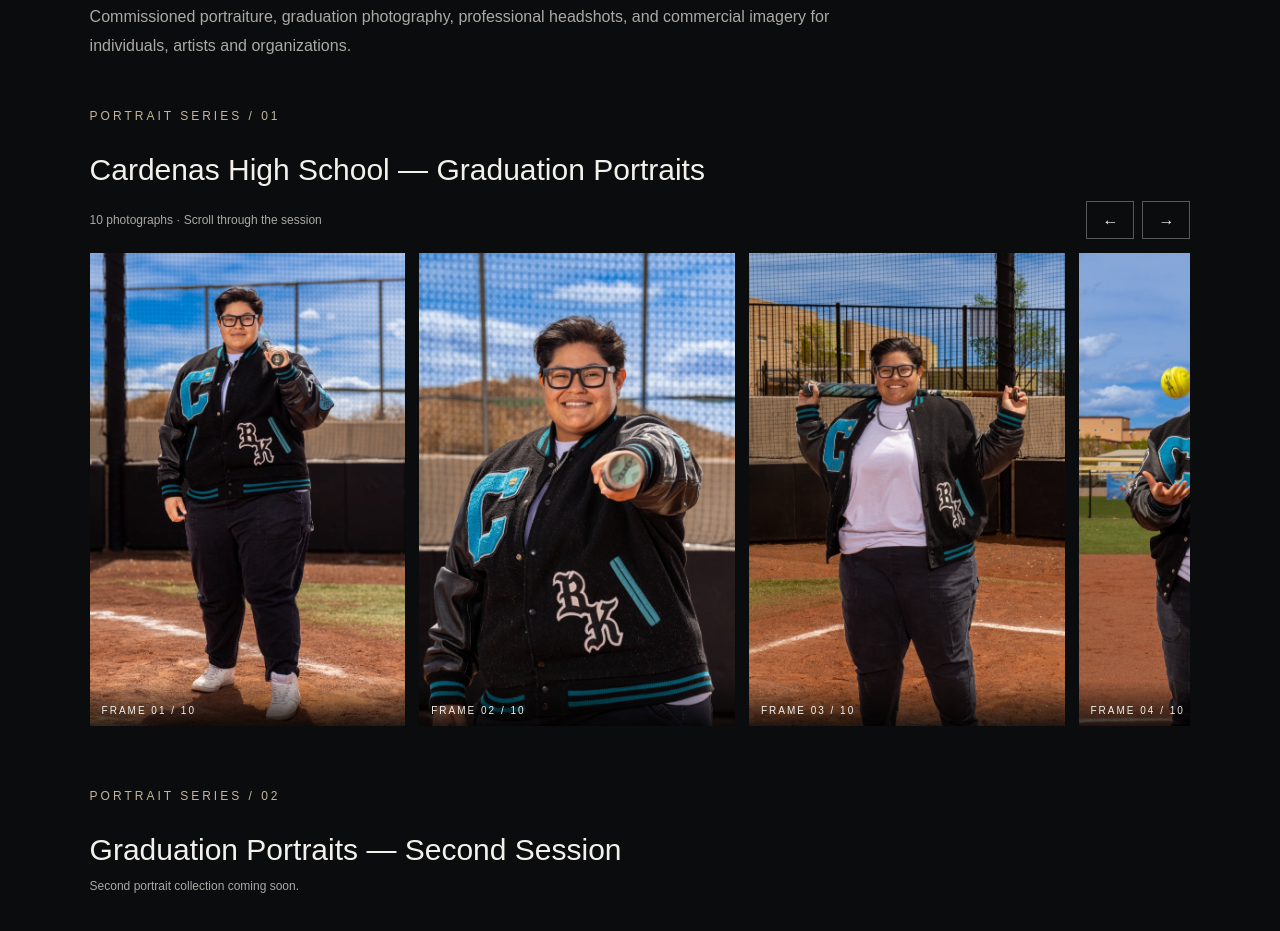
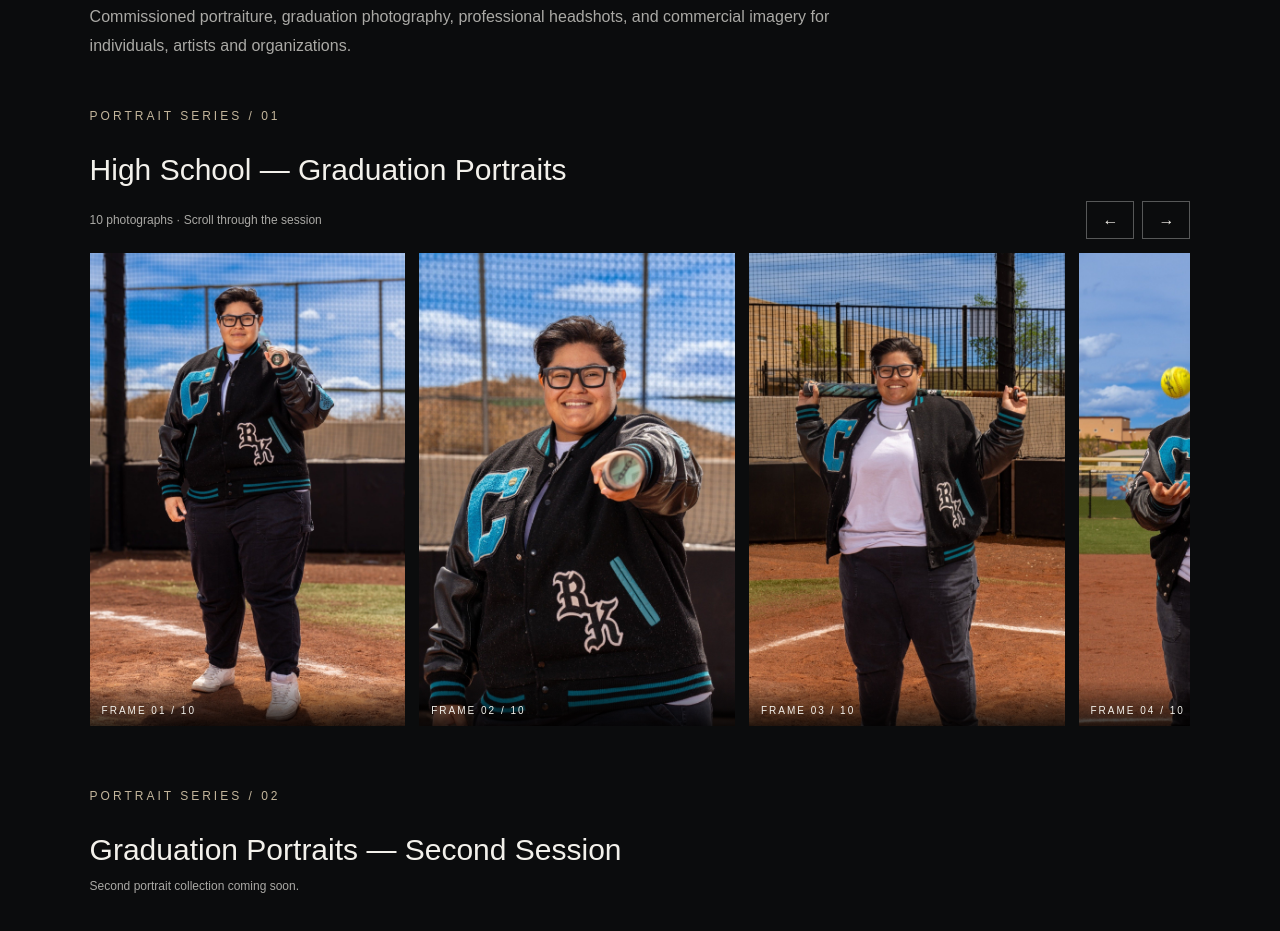
Before and after one commit to MOSSMotionworks/MOSSMotionworks.github.io, a plain HTML site: page index.html in a window 1280 px wide. Shown: the part 3829-4760 px from the top of the page. Drawn offline with Linux system fonts and the light colour scheme.

Commit message:
Update graduation portrait title in index.html

```diff
--- a/index.html
+++ b/index.html
@@ -548,7 +548,7 @@ footer {
     </div>
     <div class="portrait-series">
       <div class="eyebrow">Portrait Series / 01</div>
-      <h4>Cardenas High School — Graduation Portraits</h4>
+      <h4>High School — Graduation Portraits</h4>
       <div class="filmstrip-controls">
         <span class="filmstrip-note">10 photographs · Scroll through the session</span>
         <div class="filmstrip-buttons"><button type="button" data-strip="cardenas-strip" data-direction="-1" aria-label="Previous Cardenas portraits">&#8592;</button><button type="button" data-strip="cardenas-strip" data-direction="1" aria-label="Next Cardenas portraits">&#8594;</button></div>
```
